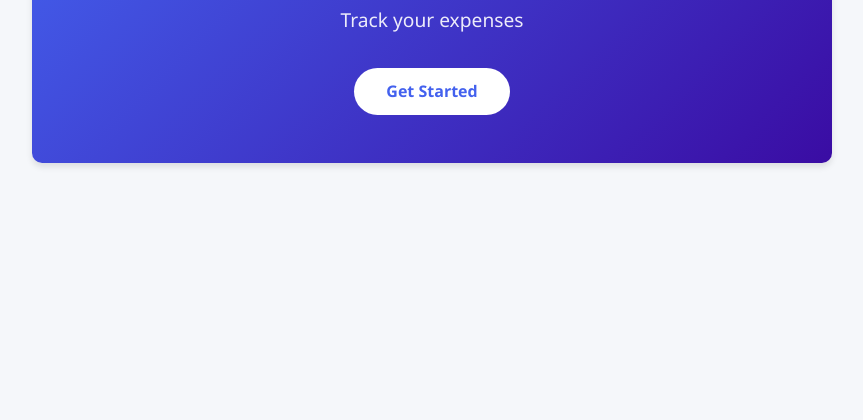
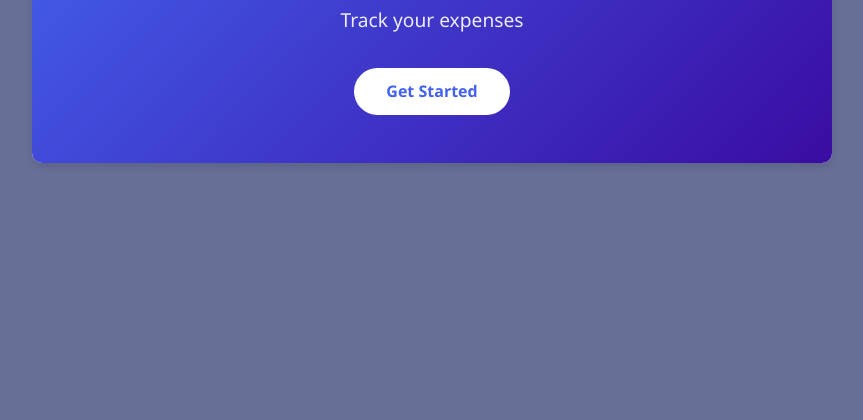
Before and after one commit to MarvinKe1/phase-1-project, a plain HTML site: page index.html in a window 1280 px wide. Shown: the part 380-800 px from the top of the page, without its empty margins (208-1071 px from the left). Drawn offline with Linux system fonts and the light colour scheme; no server answers.

Commit message:
add new background color

```diff
--- a/style.css
+++ b/style.css
@@ -15,7 +15,7 @@
 }
 
 body {
-    background-color: #f5f7fa;
+    background-color: #676f96;
     color: var(--dark);
     line-height: 1.6;
     padding: 20px;
```
Also changed, not shown: 1 other file.
